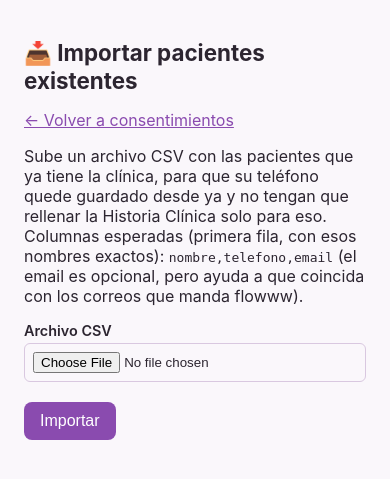
After one commit to Normiga05/nail-price-coach, a FastAPI app: template flowww-consent-bot/app/templates/patients_import.html in a window 390 px wide. The commit adds this page. Shown: the top 479 px of the page. Run offline with FastAPI, Linux system fonts and the light colour scheme; the template is opened without the code that fills it, so the values that code supplies are empty.

Commit message:
Persist patient phone from intake form, add CSV patient import
flowww's confirmation email only carries the patient's email, not phone,
so WhatsApp automation for a brand-new patient depended on them first
completing the Historia Clínica (which does ask for phone). Now that
submission writes the phone back onto the Patient record if missing, so
it's available for every future automated event, not just re-typed and
discarded.

For patients the clinic already has (not new to the clinic, just new to
this bot), waiting on them to fill the intake form again just to get a
phone number on file is unnecessary friction. Add /admin/patients/import:
upload a CSV (nombre,telefono,email) to bulk-create/update patient
records up front, matched by email (what flowww's data reliably gives us)
falling back to phone. Verified end to end: an imported patient's first
automated event now fires WhatsApp immediately instead of email-only.

Also added basicConfig logging so the [MOCK WhatsApp]/[MOCK Email] lines
actually show up in server logs - they were silently dropped before since
nothing configured a handler.

Co-Authored-By: Claude Sonnet 5 <noreply@anthropic.com>
Claude-Session: https://claude.ai/code/session_013xQ7248fUBruWm399ZvQgY

```diff
--- a/flowww-consent-bot/app/main.py
+++ b/flowww-consent-bot/app/main.py
@@ -1,7 +1,10 @@
+import csv
+import io
 import json
+import logging
 from datetime import datetime
 
-from fastapi import Depends, FastAPI, Form, Request
+from fastapi import Depends, FastAPI, File, Form, Request, UploadFile
 from fastapi.responses import FileResponse, RedirectResponse
 from fastapi.staticfiles import StaticFiles
 from fastapi.templating import Jinja2Templates
@@ -14,6 +17,8 @@ from app.database import Base, SessionLocal, engine, get_db
 from app.models import ClinicalHistory, ConsentPackage, ConsentRequest, ConsentTemplate, Patient
 from app.scheduler import start_scheduler
 from app.webhooks import router as webhooks_router
+
+logging.basicConfig(level=logging.INFO, format="%(asctime)s %(name)s %(levelname)s: %(message)s")
 
 Base.metadata.create_all(bind=engine)
 
@@ -186,6 +191,52 @@ def admin_download_history(history_id: int, db: Session = Depends(get_db), _: st
     if not history or not history.pdf_path:
         return RedirectResponse("/admin")
     return FileResponse(config.BASE_DIR / history.pdf_path, filename=f"historia_clinica_{history_id}.pdf")
+
+
+@app.get("/admin/patients/import")
+def patients_import_form(request: Request, _: str = Depends(require_admin)):
+    return templates.TemplateResponse(request, "patients_import.html", {"result": None})
+
+
+@app.post("/admin/patients/import")
+async def patients_import_submit(
+    request: Request,
+    file: UploadFile = File(...),
+    db: Session = Depends(get_db),
+    _: str = Depends(require_admin),
+):
+    raw = (await file.read()).decode("utf-8-sig", errors="ignore")
+    reader = csv.DictReader(io.StringIO(raw))
+
+    created = updated = skipped = 0
+    for row in reader:
+        name = (row.get("nombre") or "").strip()
+        phone = (row.get("telefono") or "").strip() or None
+        patient_email = (row.get("email") or "").strip() or None
+
+        if not name or not (phone or patient_email):
+            skipped += 1
+            continue
+
+        patient = None
+        if patient_email:
+            patient = db.query(Patient).filter(Patient.email == patient_email).first()
+        if not patient and phone:
+            patient = db.query(Patient).filter(Patient.phone == phone).first()
+
+        if patient:
+            if phone and not patient.phone:
+                patient.phone = phone
+            if patient_email and not patient.email:
+                patient.email = patient_email
+            updated += 1
+        else:
+            db.add(Patient(full_name=name, phone=phone, email=patient_email))
+            created += 1
+
+    db.commit()
+    result = f"Listo: {created} paciente(s) nueva(s), {updated} actualizada(s), {skipped} fila(s) omitida(s) (sin nombre o sin contacto)."
+    return templates.TemplateResponse(request, "patients_import.html", {"result": result})
 
 
 @app.get("/admin/templates")
@@ -434,6 +485,10 @@ async def clinical_history_submit(token: str, history_id: int, request: Request,
         "referencia_de": form.get("referencia_de", ""),
     }
 
+    submitted_phone = form.get("telefono", "").strip()
+    if submitted_phone and not package.patient.phone:
+        package.patient.phone = submitted_phone
+
     history.answers_json = json.dumps(answers, ensure_ascii=False)
     history.signer_name = form.get("signer_name", "")
     history.signature_data = form.get("signature_data", "")
--- a/flowww-consent-bot/app/templates/admin_list.html
+++ b/flowww-consent-bot/app/templates/admin_list.html
@@ -5,6 +5,7 @@
   <p>
     <a class="btn" href="/admin/new">+ Nuevo consentimiento</a>
     <a href="/admin/templates" style="margin-left:12px;">📋 Gestionar plantillas</a>
+    <a href="/admin/patients/import" style="margin-left:12px;">📥 Importar pacientes</a>
   </p>
   <table>
     <thead>
--- /dev/null
+++ b/flowww-consent-bot/app/templates/patients_import.html
@@ -0,0 +1,25 @@
+{% extends "base.html" %}
+{% block title %}Importar pacientes{% endblock %}
+{% block content %}
+  <h1>📥 Importar pacientes existentes</h1>
+  <p><a href="/admin">← Volver a consentimientos</a></p>
+
+  <p>
+    Sube un archivo CSV con las pacientes que ya tiene la clínica, para que
+    su teléfono quede guardado desde ya y no tengan que rellenar la
+    Historia Clínica solo para eso. Columnas esperadas (primera fila,
+    con esos nombres exactos): <code>nombre,telefono,email</code>
+    (el email es opcional, pero ayuda a que coincida con los correos que
+    manda flowww).
+  </p>
+
+  {% if result %}
+  <p style="background:#d9f2df;border:1px solid #9c9;padding:10px;border-radius:6px;">✅ {{ result }}</p>
+  {% endif %}
+
+  <form class="stack" method="post" action="/admin/patients/import" enctype="multipart/form-data">
+    <label>Archivo CSV</label>
+    <input type="file" name="file" accept=".csv" required>
+    <p style="margin-top:20px;"><button class="btn" type="submit">Importar</button></p>
+  </form>
+{% endblock %}
```
Also changed, not shown: flowww-consent-bot/README.md.
